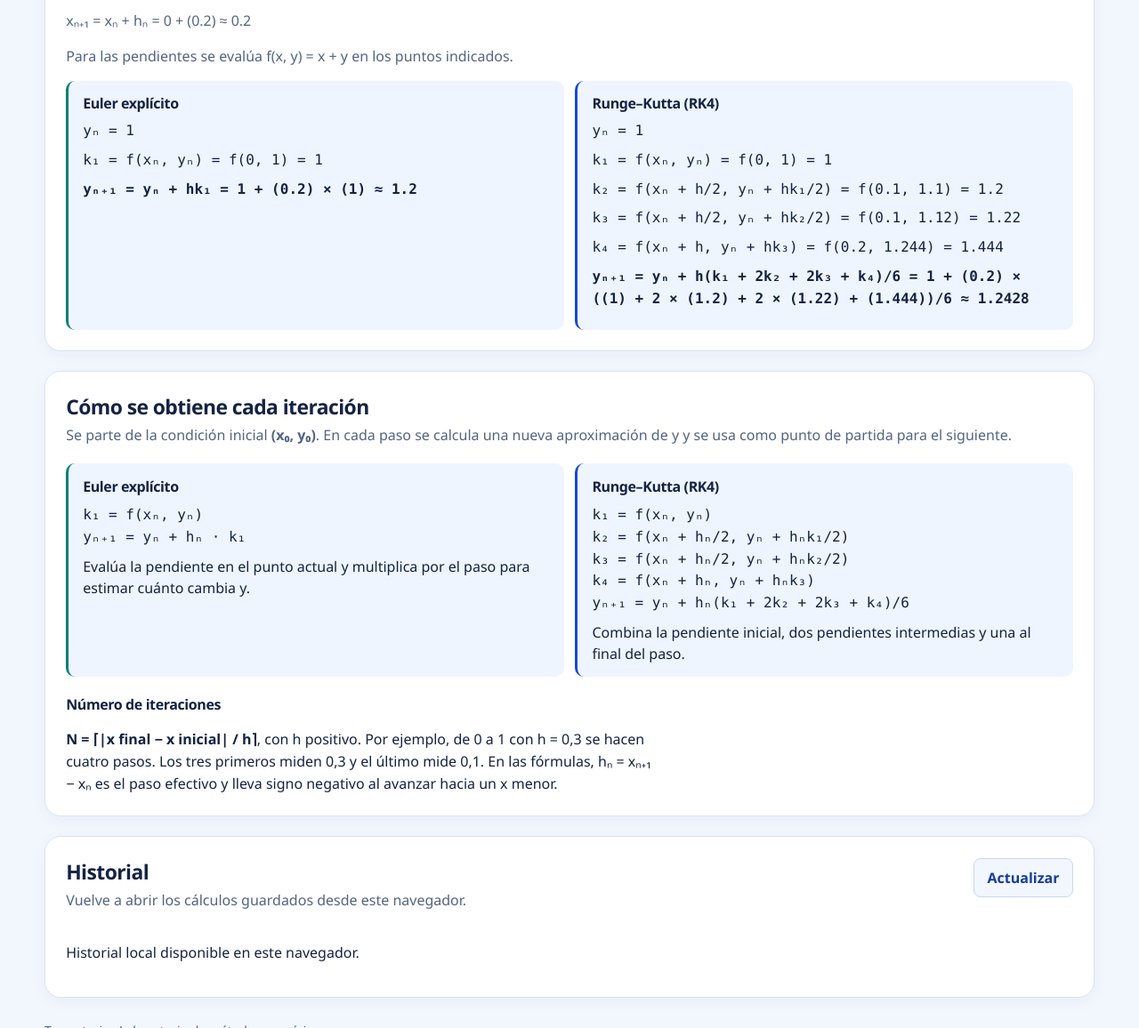
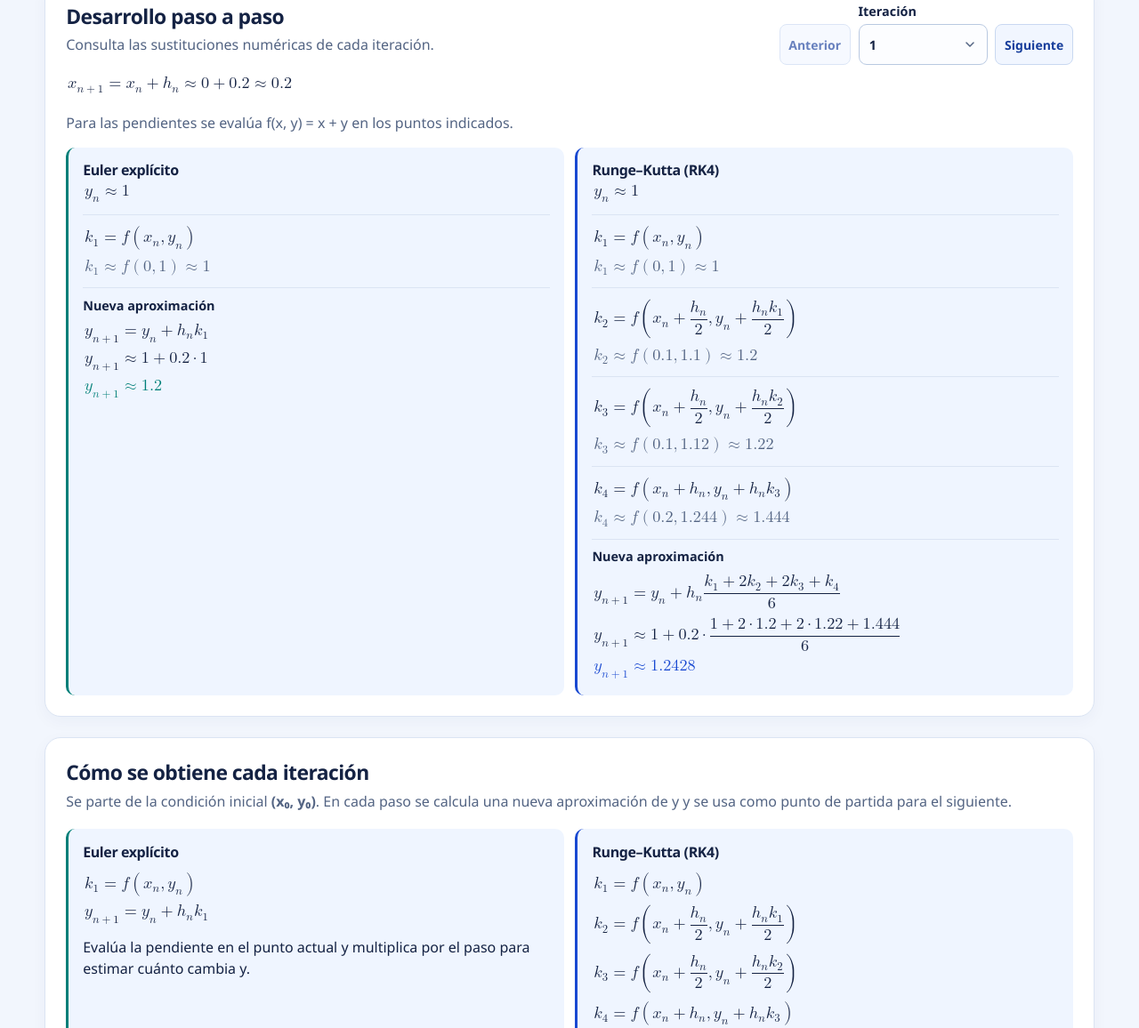
Before and after one commit to Quetzalq4321q/metodos-numericos, a plain HTML site: page index.html in a window 1280 px wide. Shown: the part 1341-2497 px from the top of the page at 89% size. Drawn offline with Linux system fonts and the light colour scheme; no server answers.

Commit message:
Presenta fórmulas matemáticas y permite elegir las iteraciones

```diff
--- a/app.js
+++ b/app.js
@@ -2,6 +2,7 @@
 
 const byId = id => document.getElementById(id);
 const form = byId('problem');
+const resolution = byId('resolution');
 const labels = {euler:'Euler explícito',rk4:'Runge–Kutta (RK4)'};
 const seriesColor = key => `var(--${key})`;
 const examples = {
@@ -138,36 +139,47 @@ function renderStep() {
   byId('previous-step').disabled = index === 1;
   byId('next-step').disabled = index === current.rows.length-1;
   const cards = element('div',undefined,'formula-grid');
-  const h = fmt(row.h);
   for (const key of current.methods) {
     const {y,stages,next} = row[key];
     const card = element('article',undefined,'formula');
     card.style.setProperty('--series',seriesColor(key));
-    card.append(element('h3',labels[key]),element('p',`yₙ = ${fmt(y)}`));
-    const subscripts = ['₁','₂','₃','₄'];
-    const formulas = ['f(xₙ, yₙ)','f(xₙ + h/2, yₙ + hk₁/2)','f(xₙ + h/2, yₙ + hk₂/2)','f(xₙ + h, yₙ + hk₃)'];
-    stages.forEach(({x,y:stageY,value},i) => card.append(element('p',`k${subscripts[i]} = ${formulas[i]} = f(${fmt(x)}, ${fmt(stageY)}) = ${fmt(value)}`)));
-    const k = stages.map(stage => `(${fmt(stage.value)})`);
-    const update = key==='euler'
-      ? `yₙ₊₁ = yₙ + hk₁ = ${fmt(y)} + (${h}) × ${k[0]}`
-      : `yₙ₊₁ = yₙ + h(k₁ + 2k₂ + 2k₃ + k₄)/6 = ${fmt(y)} + (${h}) × (${k[0]} + 2 × ${k[1]} + 2 × ${k[2]} + ${k[3]})/6`;
-    card.append(element('p',`${update} ≈ ${fmt(next)}`));
+    card.append(element('h3',labels[key]), MathView.initialY(fmt(y)));
+    stages.forEach(({x,y:stageY,value},i) => {
+      const group = element('div',undefined,'slope-stage');
+      group.append(MathView.slopeFormula(i+1),MathView.stageValue(i+1,fmt(x),fmt(stageY),fmt(value)));
+      card.append(group);
+    });
+    const update = element('div',undefined,'formula-update');
+    update.append(
+      element('h4','Nueva aproximación'),
+      MathView.updateFormula(key),
+      ...MathView.substitution(key,fmt(y),fmt(row.h),stages.map(stage=>fmt(stage.value)),fmt(next)),
+    );
+    card.append(update);
     cards.append(card);
   }
   byId('steps').replaceChildren(
-    element('p',`xₙ₊₁ = xₙ + hₙ = ${fmt(previous.x)} + (${h}) ≈ ${fmt(row.x)}`, 'step-context'),
+    MathView.advanceX(fmt(previous.x),fmt(row.h),fmt(row.x)),
     element('p',`Para las pendientes se evalúa f(x, y) = ${current.input.equation} en los puntos indicados.`, 'step-context'),
     cards,
   );
 }
 
 function render() {
-  const {methods,rows} = current;
+  const {methods,rows,nominalStep,input} = current;
   const count = rows.length-1;
   const last = rows.at(-1);
+  const stepWasAdjusted = Math.abs(Math.abs(last.h)-nominalStep) > Math.abs(nominalStep)*1e-12;
   byId('result').hidden = false;
   byId('walkthrough').hidden = false;
   byId('summary').textContent = `${count} ${count === 1 ? 'iteración' : 'iteraciones'} · y(${fmt(last.x)}) aproximado`;
+  const stepping = input.iterations === undefined
+    ? MathView.actualCount(String(input.x0),String(input.end),String(nominalStep),count)
+    : MathView.actualStep(fmt(input.x0),fmt(input.end),count,fmt(nominalStep));
+  byId('step-plan').replaceChildren(stepping);
+  if (stepWasAdjusted && input.iterations === undefined) {
+    byId('step-plan').append(element('p',`El último paso se ajusta a ${fmt(last.h)} para alcanzar el extremo del intervalo.`));
+  }
   const metrics = methods.map(key => {
     const metric = element('div',undefined,'metric');
     metric.style.setProperty('--series',seriesColor(key));
@@ -203,7 +215,7 @@ function render() {
 function calculate() {
   const input = Object.fromEntries(new FormData(form));
   input.equation = input.equation.trim();
-  for (const field of ['x0','y0','end','step']) input[field] = input[field] === '' ? NaN : Number(input[field]);
+  for (const field of ['x0','y0','end',resolution.value]) input[field] = input[field] === '' ? NaN : Number(input[field]);
   try {
     current = {input,...Ode.solve(input)};
     byId('error').hidden = true;
@@ -217,8 +229,20 @@ function calculate() {
   }
 }
 
+function syncResolution() {
+  for (const kind of ['step','iterations']) {
+    const inactive = kind !== resolution.value;
+    byId(`${kind}-field`).hidden = inactive;
+    form.elements.namedItem(kind).disabled = inactive;
+  }
+}
+
 function load(input) {
-  for (const [name,value] of Object.entries(input)) form.elements.namedItem(name).value=value;
+  resolution.value = input.iterations === undefined ? 'step' : 'iterations';
+  syncResolution();
+  for (const name of ['equation','x0','y0','end',resolution.value,'method']) {
+    if (input[name] !== undefined) form.elements.namedItem(name).value = input[name];
+  }
   calculate();
 }
 
@@ -282,11 +306,20 @@ byId('save').addEventListener('click',async () => {
 });
 
 form.addEventListener('submit',event=>{ event.preventDefault(); calculate(); });
+resolution.addEventListener('change',syncResolution);
 for (const button of document.querySelectorAll('[data-example]')) button.addEventListener('click',()=>load(examples[button.dataset.example]));
 byId('jump').addEventListener('change',renderStep);
 byId('previous-step').addEventListener('click', () => { byId('jump').selectedIndex--; renderStep(); });
 byId('next-step').addEventListener('click', () => { byId('jump').selectedIndex++; renderStep(); });
 byId('reload').addEventListener('click',()=>history());
 new ResizeObserver(draw).observe(byId('plot'));
+for (const [method,stages] of [['euler',1],['rk4',4]]) {
+  byId(`guide-${method}`).append(
+    ...Array.from({length:stages},(_,index)=>MathView.slopeFormula(index+1)),
+    MathView.updateFormula(method),
+  );
+}
+byId('guide-count').append(MathView.countFormula(),MathView.stepFormula(),MathView.signedStep());
+syncResolution();
 calculate();
 history();
--- a/index.html
+++ b/index.html
@@ -6,10 +6,11 @@
   <meta name="description" content="Resuelve ecuaciones diferenciales de primer orden con Euler y Runge–Kutta paso a paso.">
   <title>Trayectoria · Ecuaciones diferenciales</title>
   <link rel="icon" href="icon.svg" type="image/svg+xml">
-  <link rel="stylesheet" href="styles.css?v=2">
-  <script src="solver.js" defer></script>
+  <link rel="stylesheet" href="styles.css?v=3">
+  <script src="solver.js?v=3" defer></script>
   <script src="history-local.js?v=2" defer></script>
-  <script src="app.js?v=2" defer></script>
+  <script src="math-view.js?v=3" defer></script>
+  <script src="app.js?v=3" defer></script>
 </head>
 <body>
   <header class="topbar">
@@ -41,7 +42,9 @@
             <label>x inicial<input name="x0" type="number" step="any" value="0" required></label>
             <label>y inicial<input name="y0" type="number" step="any" value="1" required></label>
             <label>x final<input name="end" type="number" step="any" value="1" required></label>
-            <label>Paso h<input name="step" type="number" step="any" value="0.2" required></label>
+            <label for="resolution">Dividir el intervalo por<select id="resolution"><option value="step">Tamaño de paso</option><option value="iterations">Cantidad de iteraciones</option></select></label>
+            <label id="step-field" class="resolution-field">Paso h<input name="step" type="number" step="any" value="0.2" required></label>
+            <label id="iterations-field" class="resolution-field" hidden>Número de iteraciones<input name="iterations" type="number" min="1" max="1000" step="1" value="5" required disabled></label>
           </div>
           <label for="method">Método</label><select id="method" name="method"><option value="both">Comparar ambos</option><option value="euler">Euler explícito</option><option value="rk4">Runge–Kutta de cuarto orden</option></select>
           <button class="primary" type="submit">Calcular solución</button>
@@ -51,7 +54,7 @@
       </section>
       <section class="card results" id="result" aria-labelledby="result-title" hidden>
         <div class="result-header"><div><h2 id="result-title">Curva de solución</h2><p class="muted" id="summary" role="status"></p></div><button type="button" class="outline" id="save">Guardar cálculo</button></div>
-        <div id="values" class="values"></div>
+        <div id="values" class="values"></div><div id="step-plan" class="step-plan" aria-label="Cálculo de las iteraciones"></div>
         <canvas id="plot" aria-label="Gráfica de las aproximaciones de y en función de x" role="img"></canvas>
         <div class="legend" id="legend"></div>
         <h3 class="table-title">Tabla de iteraciones</h3><div class="table-scroll"><table id="iterations" aria-label="Aproximaciones por iteración"></table></div>
@@ -65,11 +68,12 @@
       <h2 id="guide-title">Cómo se obtiene cada iteración</h2>
       <p class="muted">Se parte de la condición inicial <strong>(x₀, y₀)</strong>. En cada paso se calcula una nueva aproximación de y y se usa como punto de partida para el siguiente.</p>
       <div class="formula-grid">
-        <article class="formula euler-formula"><h3>Euler explícito</h3><p>k₁ = f(xₙ, yₙ)<br>yₙ₊₁ = yₙ + hₙ · k₁</p><div>Evalúa la pendiente en el punto actual y multiplica por el paso para estimar cuánto cambia y.</div></article>
-        <article class="formula rk4-formula"><h3>Runge–Kutta (RK4)</h3><p>k₁ = f(xₙ, yₙ)<br>k₂ = f(xₙ + hₙ/2, yₙ + hₙk₁/2)<br>k₃ = f(xₙ + hₙ/2, yₙ + hₙk₂/2)<br>k₄ = f(xₙ + hₙ, yₙ + hₙk₃)<br>yₙ₊₁ = yₙ + hₙ(k₁ + 2k₂ + 2k₃ + k₄)/6</p><div>Combina la pendiente inicial, dos pendientes intermedias y una al final del paso.</div></article>
+        <article class="formula euler-formula"><h3>Euler explícito</h3><div id="guide-euler" class="math-stack"></div><div>Evalúa la pendiente en el punto actual y multiplica por el paso para estimar cuánto cambia y.</div></article>
+        <article class="formula rk4-formula"><h3>Runge–Kutta (RK4)</h3><div id="guide-rk4" class="math-stack"></div><div>Combina la pendiente inicial, dos pendientes intermedias y una al final del paso.</div></article>
       </div>
       <h3 class="table-title">Número de iteraciones</h3>
-      <p class="guide-copy"><strong>N = ⌈|x final − x inicial| / h⌉</strong>, con h positivo. Por ejemplo, de 0 a 1 con h = 0,3 se hacen cuatro pasos. Los tres primeros miden 0,3 y el último mide 0,1. En las fórmulas, hₙ = xₙ₊₁ − xₙ es el paso efectivo y lleva signo negativo al avanzar hacia un x menor.</p>
+      <div class="math-stack" id="guide-count"></div>
+      <p class="guide-copy">Con un paso positivo de 0,3 entre 0 y 1, se hacen cuatro pasos. Los tres primeros miden 0,3 y el último mide 0,1. Si das <var>N</var> directamente, la calculadora reparte el intervalo en <var>N</var> pasos. En los métodos, <var>h</var><sub>n</sub> es el paso efectivo y lleva signo negativo al avanzar hacia un <var>x</var> menor.</p>
     </section>
     <section class="card history" id="historial" aria-labelledby="history-title">
       <div class="result-header"><div><h2 id="history-title">Historial</h2><p class="muted">Vuelve a abrir los cálculos guardados desde este navegador.</p></div><button type="button" class="outline" id="reload">Actualizar</button></div>
--- /dev/null
+++ b/math-view.js
@@ -0,0 +1,89 @@
+'use strict';
+
+const MathView = (() => {
+  const namespace = 'http://www.w3.org/1998/Math/MathML';
+
+  function node(tag, ...children) {
+    const result = document.createElementNS(namespace, tag);
+    result.append(...children);
+    return result;
+  }
+
+  const id = name => node('mi',name);
+  const op = symbol => node('mo',symbol);
+  const num = value => node('mn',String(value));
+  const row = (...children) => node('mrow',...children);
+  const frac = (top,bottom) => node('mfrac',top,bottom);
+  const sub = (name,index) => node('msub',id(name),index);
+  const fences = (open,inside,close) => row(op(open),inside,op(close));
+  const parens = inside => fences('(',inside,')');
+  const absolute = inside => fences('|',inside,'|');
+  const ceil = inside => fences('⌈',inside,'⌉');
+  const equal = () => op('=');
+  const plus = () => op('+');
+  const minus = () => op('−');
+  const times = () => op('·');
+  const x = () => sub('x',id('n'));
+  const y = () => sub('y',id('n'));
+  const h = () => sub('h',id('n'));
+  const next = name => sub(name,row(id('n'),plus(),num(1)));
+  const k = index => sub('k',num(index));
+  const f = (atX,atY) => row(id('f'),parens(row(atX,op(','),atY)));
+  const endpoint = suffix => sub('x',node('mtext',suffix));
+  const distance = () => absolute(row(endpoint('final'),minus(),sub('x',num(0))));
+
+  function value(formatted) {
+    const [mantissa, exponent] = String(formatted).split('e');
+    const number = num(mantissa.replace('-','−'));
+    return exponent === undefined ? number : row(number,op('×'),node('msup',num(10),num(Number(exponent))));
+  }
+
+  const factor = input => String(input).startsWith('-') ? parens(value(input)) : value(input);
+
+  function line(...children) {
+    const block = document.createElement('div');
+    block.className = 'math-line';
+    const math = node('math',row(...children));
+    math.setAttribute('display','block');
+    block.append(math);
+    return block;
+  }
+
+  function slopeFormula(index) {
+    const xHalf = () => row(x(),plus(),frac(h(),num(2)));
+    const yHalf = stage => row(y(),plus(),frac(row(h(),k(stage)),num(2)));
+    const locations = [
+      () => f(x(),y()),
+      () => f(xHalf(),yHalf(1)),
+      () => f(xHalf(),yHalf(2)),
+      () => f(row(x(),plus(),h()),row(y(),plus(),h(),k(3))),
+    ];
+    return line(k(index),equal(),locations[index-1]());
+  }
+
+  function updateFormula(method) {
+    const weighted = row(k(1),plus(),num(2),k(2),plus(),num(2),k(3),plus(),k(4));
+    const delta = method === 'euler' ? row(h(),k(1)) : row(h(),frac(weighted,num(6)));
+    return line(next('y'),equal(),y(),plus(),delta);
+  }
+
+  function substitution(method,yNow,step,stages,result) {
+    const [a,b,c,d] = stages.map(factor);
+    const delta = method === 'euler' ? a : frac(row(a,plus(),num(2),times(),b,plus(),num(2),times(),c,plus(),d),num(6));
+    return [line(next('y'),op('≈'),value(yNow),plus(),factor(step),times(),delta),line(next('y'),op('≈'),value(result))];
+  }
+
+  return {
+    slopeFormula,
+    updateFormula,
+    substitution,
+    stageValue: (index,atX,atY,result) => line(k(index),op('≈'),f(value(atX),value(atY)),op('≈'),value(result)),
+    initialY: current => line(y(),op('≈'),value(current)),
+    advanceX: (current,step,result) => line(next('x'),equal(),x(),plus(),h(),op('≈'),value(current),plus(),factor(step),op('≈'),value(result)),
+    countFormula: () => line(id('N'),equal(),ceil(frac(distance(),id('h')))),
+    stepFormula: () => line(id('h'),equal(),frac(distance(),id('N'))),
+    signedStep: () => line(h(),equal(),next('x'),minus(),x()),
+    actualCount: (from,to,step,count) => line(id('N'),equal(),ceil(frac(absolute(row(value(to),minus(),factor(from))),value(step))),equal(),num(count)),
+    actualStep: (from,to,count,step) => line(id('h'),equal(),frac(absolute(row(value(to),minus(),factor(from))),num(count)),op('≈'),value(step)),
+  };
+})();
--- a/solver.js
+++ b/solver.js
@@ -1,6 +1,7 @@
 'use strict';
 
 const Ode = (() => {
+  const maxIterations = 1000;
   const functions = {sin:Math.sin, cos:Math.cos, tan:Math.tan, exp:Math.exp,
     log:Math.log, ln:Math.log, sqrt:Math.sqrt, abs:Math.abs};
 
@@ -64,24 +65,32 @@ const Ode = (() => {
     return evaluate;
   }
 
-  function solve({ equation, x0, y0, end, step, method }) {
-    if (![x0,y0,end,step].every(Number.isFinite)) throw new Error('Introduce números finitos en el planteamiento.');
-    if (step <= 0) throw new Error('El tamaño del paso h debe ser positivo.');
-    if (end === x0) throw new Error('Los extremos del intervalo deben ser diferentes.');
+  function solve({ equation, x0, y0, end, step, iterations, method }) {
+    if (![x0,y0,end].every(Number.isFinite)) throw new Error('Introduce números finitos en el planteamiento.');
+    const interval = end-x0;
+    if (interval === 0) throw new Error('Los extremos del intervalo deben ser diferentes.');
+    if (!Number.isFinite(interval)) throw new Error('El intervalo excede el rango numérico.');
     const methods = method === 'both' ? ['euler','rk4'] : [method];
     if (!methods.every(key => ['euler','rk4'].includes(key))) throw new Error('Selecciona un método disponible.');
-    const ratio = Math.abs(end-x0)/step;
-    const count = Math.max(1, Math.ceil(ratio - 8*Number.EPSILON*ratio));
-    if (!Number.isFinite(ratio) || count > 500) throw new Error('El intervalo requiere más de 500 iteraciones. Aumenta el paso h.');
+    const exactCount = iterations !== undefined;
+    if (exactCount && (!Number.isInteger(iterations) || iterations < 1 || iterations > maxIterations)) {
+      throw new Error(`El número de iteraciones debe ser un entero entre 1 y ${maxIterations}.`);
+    }
+    const nominalStep = exactCount ? Math.abs(interval)/iterations : step;
+    if (!Number.isFinite(nominalStep) || nominalStep <= 0) throw new Error('El tamaño del paso h debe ser positivo y finito.');
+    const ratio = Math.abs(interval)/nominalStep;
+    const count = exactCount ? iterations : Math.max(1, Math.ceil(ratio - 8*Number.EPSILON*ratio));
+    if (!Number.isFinite(count) || count > maxIterations) throw new Error(`El intervalo requiere más de ${maxIterations} iteraciones. Aumenta el paso h.`);
     const evaluate = compile(equation);
-    const direction = Math.sign(end-x0);
+    const direction = Math.sign(interval);
     const initial = Object.fromEntries(methods.map(key => [key, { next:y0 }]));
     const rows = [{x:x0, ...initial}];
 
     for (let i = 1; i <= count; i++) {
       const previous = rows[i-1];
       const x = previous.x;
-      const target = i === count ? end : x0 + direction * (i*step);
+      const offset = exactCount ? interval*(i/count) : direction*(i*nominalStep);
+      const target = i === count ? end : x0+offset;
       const h = target-x;
       if (!Number.isFinite(h) || Math.sign(h) !== direction) throw new Error('El paso es demasiado pequeño para la precisión del intervalo.');
       const row = {x:target,h};
@@ -112,7 +121,7 @@ const Ode = (() => {
       }
       rows.push(row);
     }
-    return {methods,rows};
+    return {methods,rows,nominalStep};
   }
 
   return {compile,solve};
--- a/styles.css
+++ b/styles.css
@@ -120,6 +120,23 @@ button:disabled { cursor: default; }
 .euler-formula { --series: var(--euler); }
 .rk4-formula { --series: var(--rk4); }
 
+.resolution-field { align-self: end; }
+.step-plan {
+  margin-top: .8rem;
+  border: 1px solid var(--line);
+  border-radius: 10px;
+  padding: .55rem .7rem;
+}
+.step-plan p { margin: .3rem 0 0; color: var(--muted); font-size: .9rem; }
+.math-line { overflow-x: auto; padding: .3rem .12rem; }
+.math-line math { width: max-content; margin: 0; font-size: 1.14rem; }
+.math-stack { padding-block: .35rem .55rem; }
+.formula-grid > .formula { min-width: 0; }
+.slope-stage, .formula-update { margin-top: .55rem; padding-top: .45rem; border-top: 1px solid var(--line); }
+.slope-stage .math-line:last-child { color: var(--muted); }
+.formula-update h4 { margin: .15rem 0 .4rem; font-size: .9rem; }
+.formula-update .math-line:last-child { color: var(--series); font-weight: 750; }
+
 @media (max-width: 600px) {
   .top-inner { display: grid; grid-template-columns: 1fr auto; gap: .45rem .7rem; padding-block: .55rem; }
   .topbar nav { grid-column: 1 / -1; grid-row: 2; margin-left: 0; gap: 1.05rem; }
```
Also changed, not shown: 3 other files.
